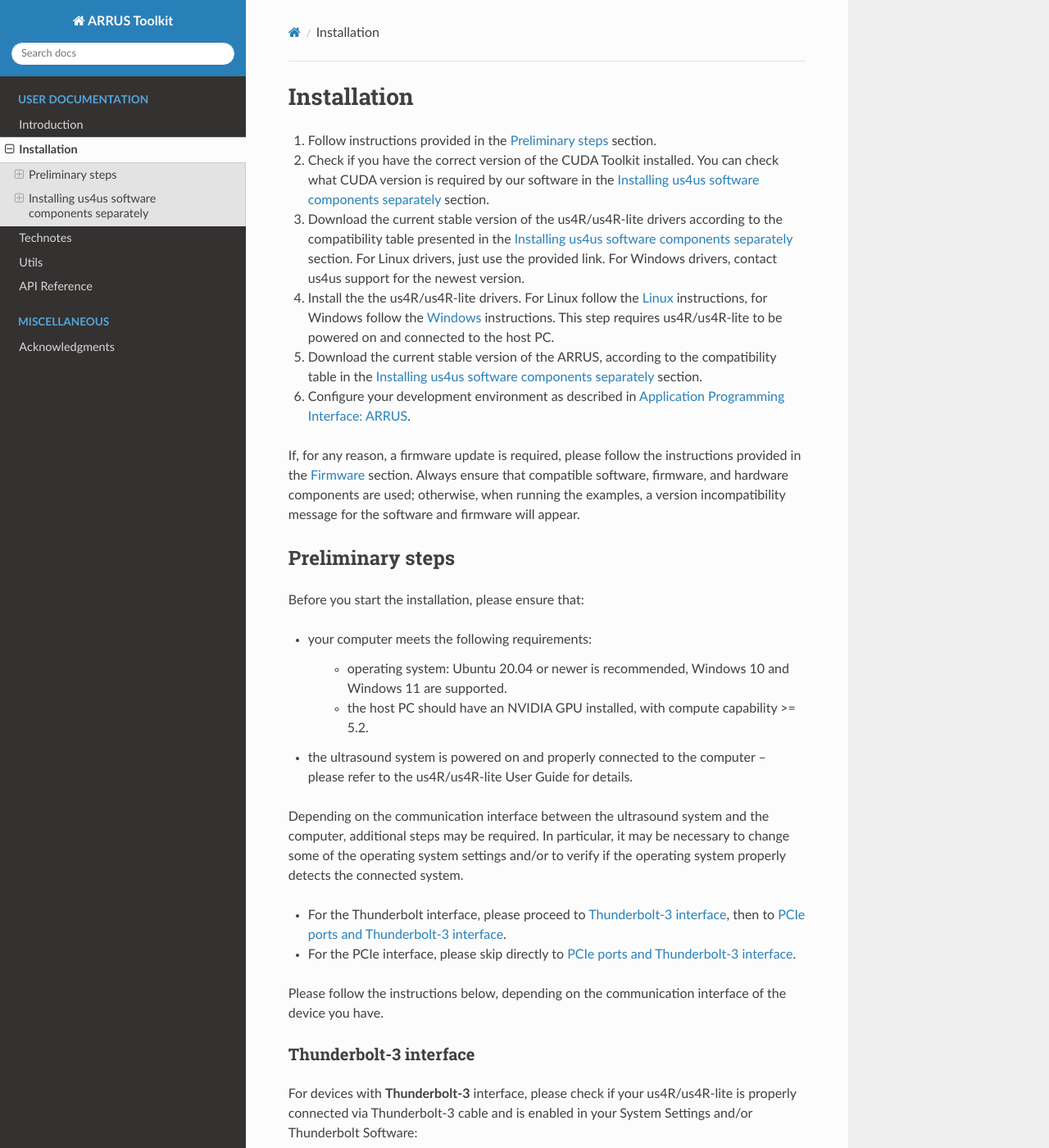
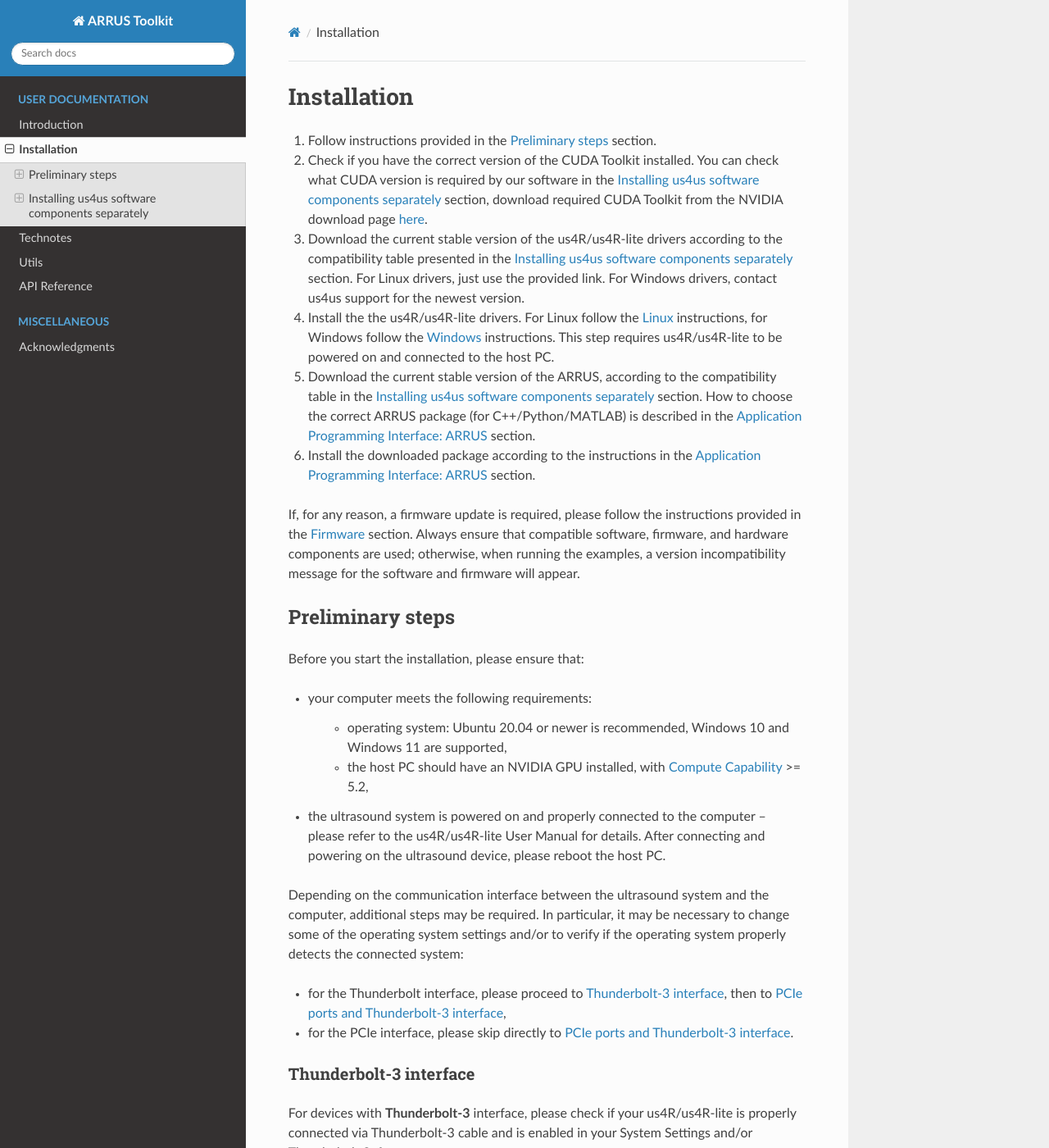
Before and after one commit to us4useu/arrus-toolkit, a Sphinx documentation site: the page built from docs/content/installation/index.rst, in a window 1280 px wide and 1400 px high. Shown: the whole window at 82% size. Built offline with Sphinx 7.4.7 and the Read the Docs theme 3.1.0, drawn with Linux system fonts in a browser that asks for light colours.

Commit message:
Minor documentation updates.

```diff
--- a/docs/content/installation/index.rst
+++ b/docs/content/installation/index.rst
@@ -6,13 +6,13 @@
 
 1. Follow instructions provided in the :ref:`arrus-toolkit-installation-preliminary` section.
 2. Check if you have the correct version of the CUDA Toolkit installed.
-   You can check what CUDA version is required by our software in the :ref:`arrus-toolkit-installation-separately` section.
+   You can check what CUDA version is required by our software in the :ref:`arrus-toolkit-installation-separately` section, download required CUDA Toolkit from the NVIDIA download page `here <https://developer.nvidia.com/cuda-toolkit-archive>`_.
 3. Download the current stable version of the us4R/us4R-lite drivers according to the compatibility table presented in the :ref:`arrus-toolkit-installation-separately` section.
    For Linux drivers, just use the provided link. For Windows drivers, contact us4us support for the newest version.
 4. Install the the us4R/us4R-lite drivers. For Linux follow the :ref:`arrus-toolkit-installation-separately-drivers-linux` instructions, for Windows follow the :ref:`arrus-toolkit-installation-separately-drivers-windows` instructions.
    This step requires us4R/us4R-lite to be powered on and connected to the host PC.
-5. Download the current stable version of the ARRUS, according to the compatibility table in the :ref:`arrus-toolkit-installation-separately` section.
-6. Configure your development environment as described in :ref:`arrus-toolkit-installation-separately-arrus`.
+5. Download the current stable version of the ARRUS, according to the compatibility table in the :ref:`arrus-toolkit-installation-separately` section. How to choose the correct ARRUS package (for C++/Python/MATLAB) is described in the :ref:`arrus-toolkit-installation-separately-arrus` section.
+6. Install the downloaded package according to the instructions in the :ref:`arrus-toolkit-installation-separately-arrus` section.
 
 If, for any reason, a firmware update is required, please follow the instructions provided in the :ref:`arrus-toolkit-installation-separately-firmware` section.
 Always ensure that compatible software, firmware, and hardware components are used; otherwise, when running the examples, a version incompatibility message for the software and firmware will appear.
@@ -26,20 +26,18 @@
 
 - your computer meets the following requirements:
 
-    - operating system: Ubuntu 20.04 or newer is recommended, Windows 10 and Windows 11 are supported.
-    - the host PC should have an NVIDIA GPU installed, with compute capability >= 5.2.
+    - operating system: Ubuntu 20.04 or newer is recommended, Windows 10 and Windows 11 are supported,
+    - the host PC should have an NVIDIA GPU installed, with `Compute Capability <https://developer.nvidia.com/cuda-gpus>`_ >= 5.2,
 
-- the ultrasound system is powered on and properly connected to the computer -- please refer to the us4R/us4R-lite User Guide for details.
+- the ultrasound system is powered on and properly connected to the computer -- please refer to the us4R/us4R-lite User Manual for details. After connecting and powering on the ultrasound device, please reboot the host PC.
 
 Depending on the communication interface between the ultrasound system and the
 computer, additional steps may be required. In particular, it may be necessary
 to change some of the operating system settings and/or to verify if the operating system
-properly detects the connected system.
+properly detects the connected system:
 
-- For the Thunderbolt interface, please proceed to :ref:`arrus-toolkit-installation-preliminary-tb`, then to :ref:`arrus-toolkit-installation-preliminary-tb-pcie`.
-- For the PCIe interface, please skip directly to :ref:`arrus-toolkit-installation-preliminary-tb-pcie`.
-
-Please follow the instructions below, depending on the communication interface of the device you have.
+- for the Thunderbolt interface, please proceed to :ref:`arrus-toolkit-installation-preliminary-tb`, then to :ref:`arrus-toolkit-installation-preliminary-tb-pcie`,
+- for the PCIe interface, please skip directly to :ref:`arrus-toolkit-installation-preliminary-tb-pcie`.
 
 .. _arrus-toolkit-installation-preliminary-tb:
 
```
